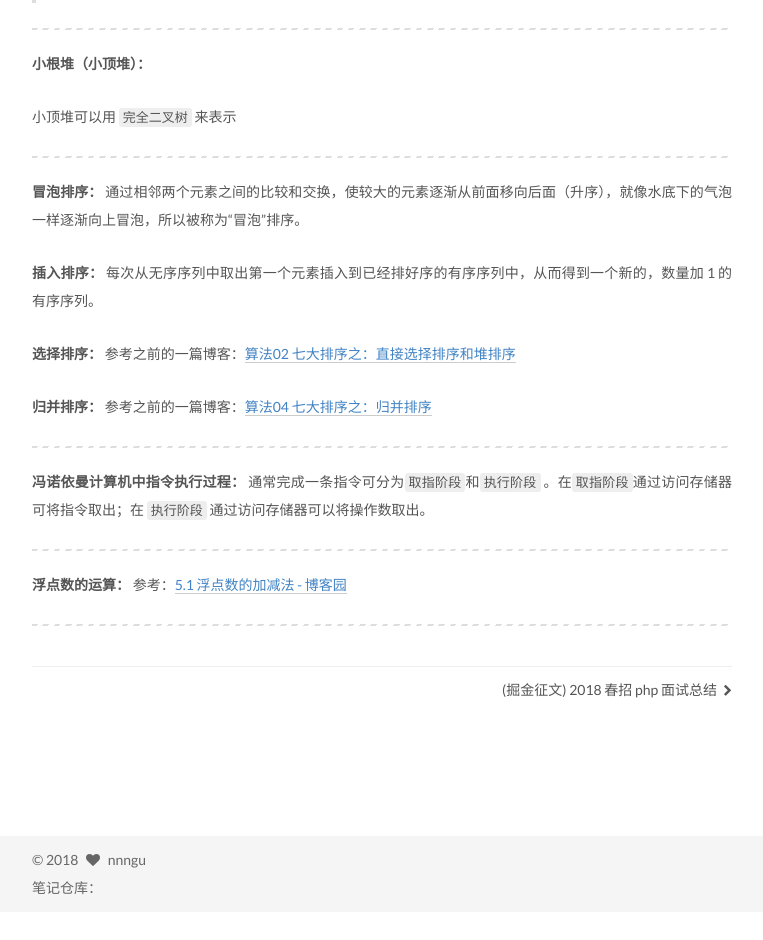
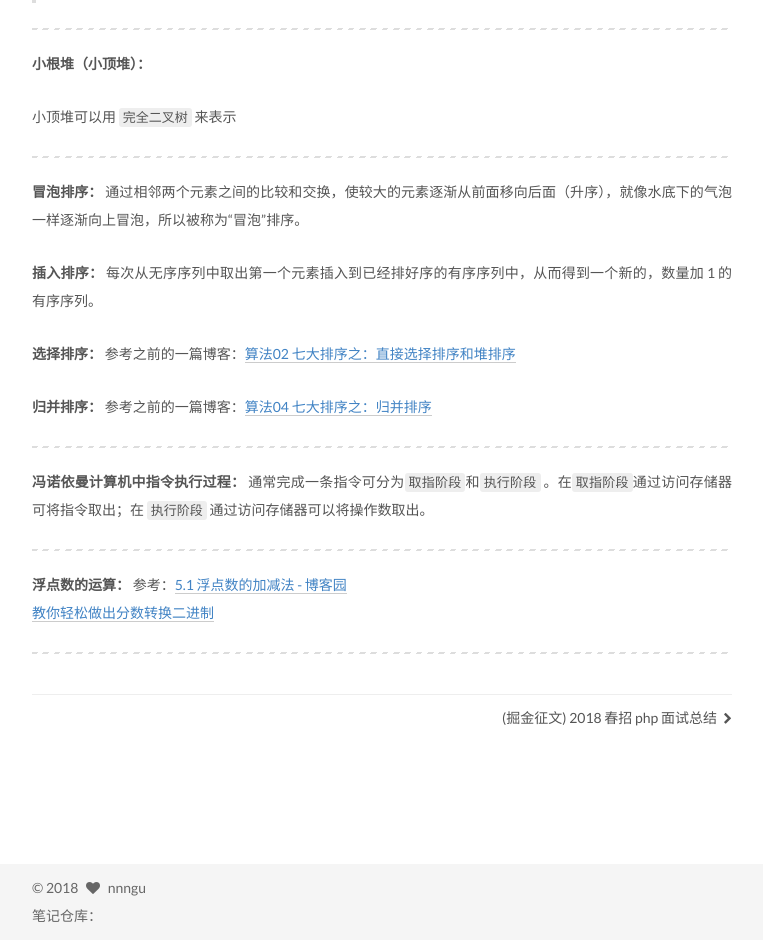
Before and after one commit to nnngu/LearningNotes, a Jekyll site: the page built from _posts/2018-06-15-考研 408 计算机笔记.md, in a window 1280 px wide. Shown: the part 1615-2555 px from the top of the page, without its empty margins (258-1021 px from the left). Built offline with Jekyll 4.4.1, drawn with Linux system fonts in a browser that asks for light colours; before the commit the page ends 2527 px from its top, so only the background shows below that; grey boxes are pictures that could not be loaded.

Commit message:
修改文件: _posts/2018-06-15-考研 408 计算机笔记.md

```diff
--- a/_posts/2018-06-15-考研 408 计算机笔记.md
+++ b/_posts/2018-06-15-考研 408 计算机笔记.md
@@ -56,6 +56,7 @@ description: 考研 408 计算机笔记
 ---
 
 **浮点数的运算：** 参考：[5.1 浮点数的加减法 - 博客园](https://www.cnblogs.com/FlyingBread/archive/2009/02/15/660206.html)
+[教你轻松做出分数转换二进制](https://jingyan.baidu.com/article/47a29f24355a14c014239937.html)
 
 ---
 
```
